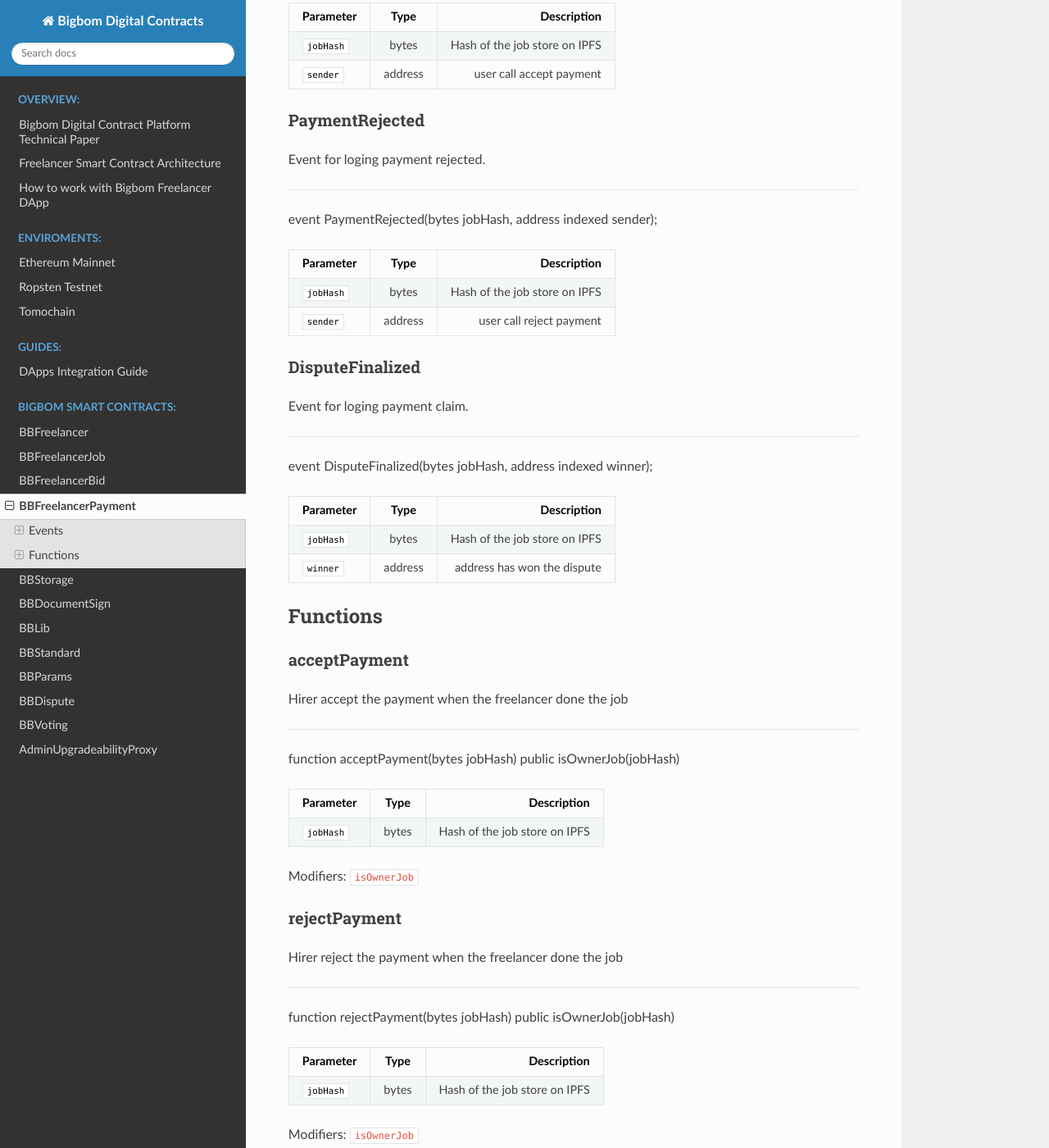
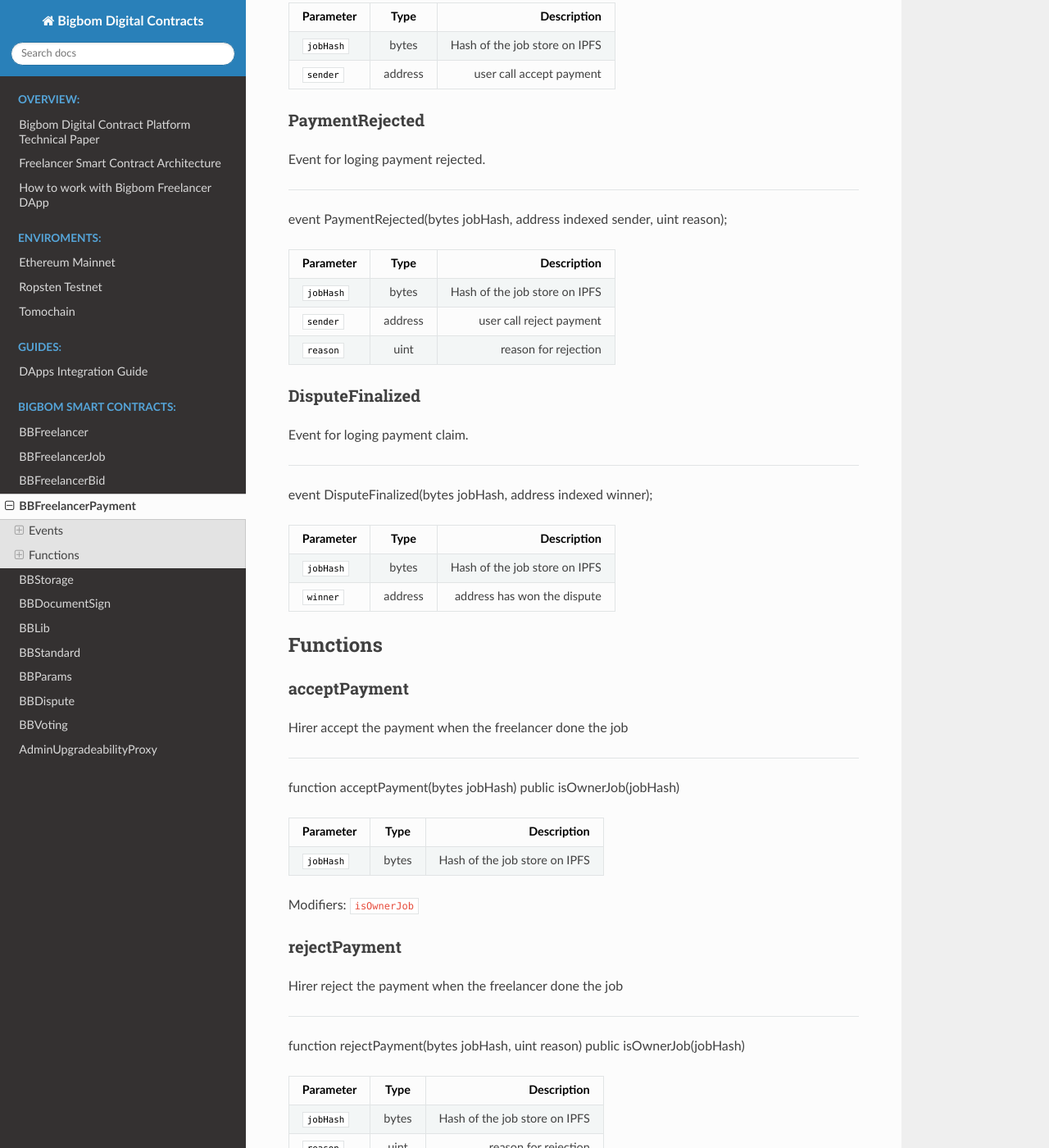
Before and after one commit to bigbomio/digital-contracts, a Sphinx documentation site: the page built from docs/contracts/BBFreelancerPayment.md, in a window 1280 px wide and 1400 px high, scrolled down 1213 px. Shown: the whole window at 82% size. Built offline with Sphinx 7.4.7 and the Read the Docs theme 2.0.0, drawn with Linux system fonts in a browser that asks for light colours.

Commit message:
Update BBFreelancerPayment.md

```diff
--- a/docs/contracts/BBFreelancerPayment.md
+++ b/docs/contracts/BBFreelancerPayment.md
@@ -52,13 +52,13 @@
 Event for loging payment rejected.
 
 ---
-event PaymentRejected(bytes jobHash, address indexed sender);
+event PaymentRejected(bytes jobHash, address indexed sender, uint reason);
 
 | Parameter     | Type          | Description                 |
 | ------------- |:-------------:| ---------------------------:|
 | `jobHash`       | bytes       |  Hash of the job store on IPFS  |
 | `sender`       | address       |  user call reject payment  |
-
+| `reason`       | uint       |  reason for rejection  |
 
 
 ### DisputeFinalized
@@ -91,12 +91,13 @@
 Hirer reject the payment when the freelancer done the job
 
 ---
-function rejectPayment(bytes jobHash) public
+function rejectPayment(bytes jobHash, uint reason) public
   isOwnerJob(jobHash)
 
 | Parameter     | Type          | Description                 |
 | ------------- |:-------------:| ---------------------------:|
 | `jobHash`       | bytes       |  Hash of the job store on IPFS  |
+| `reason`       | uint       |  reason for rejection  |
 
 Modifiers: `isOwnerJob`
 
```
